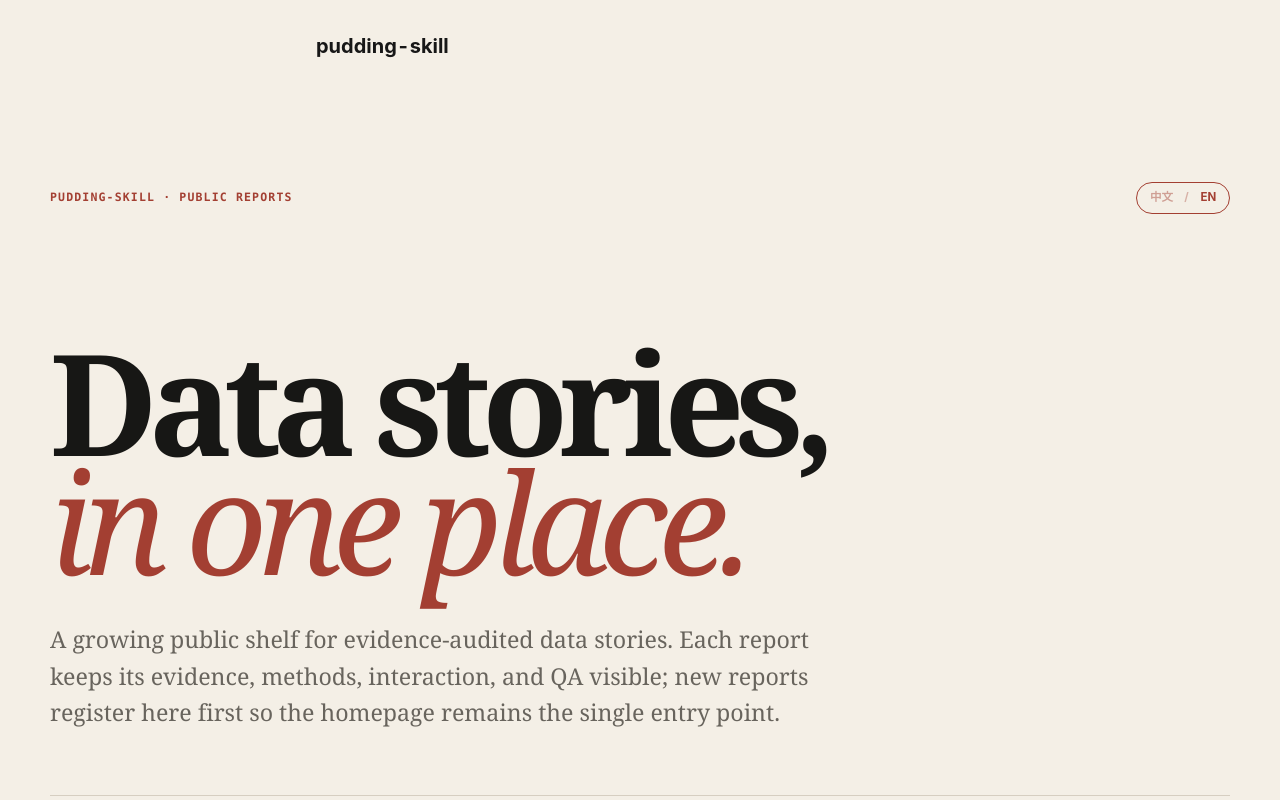
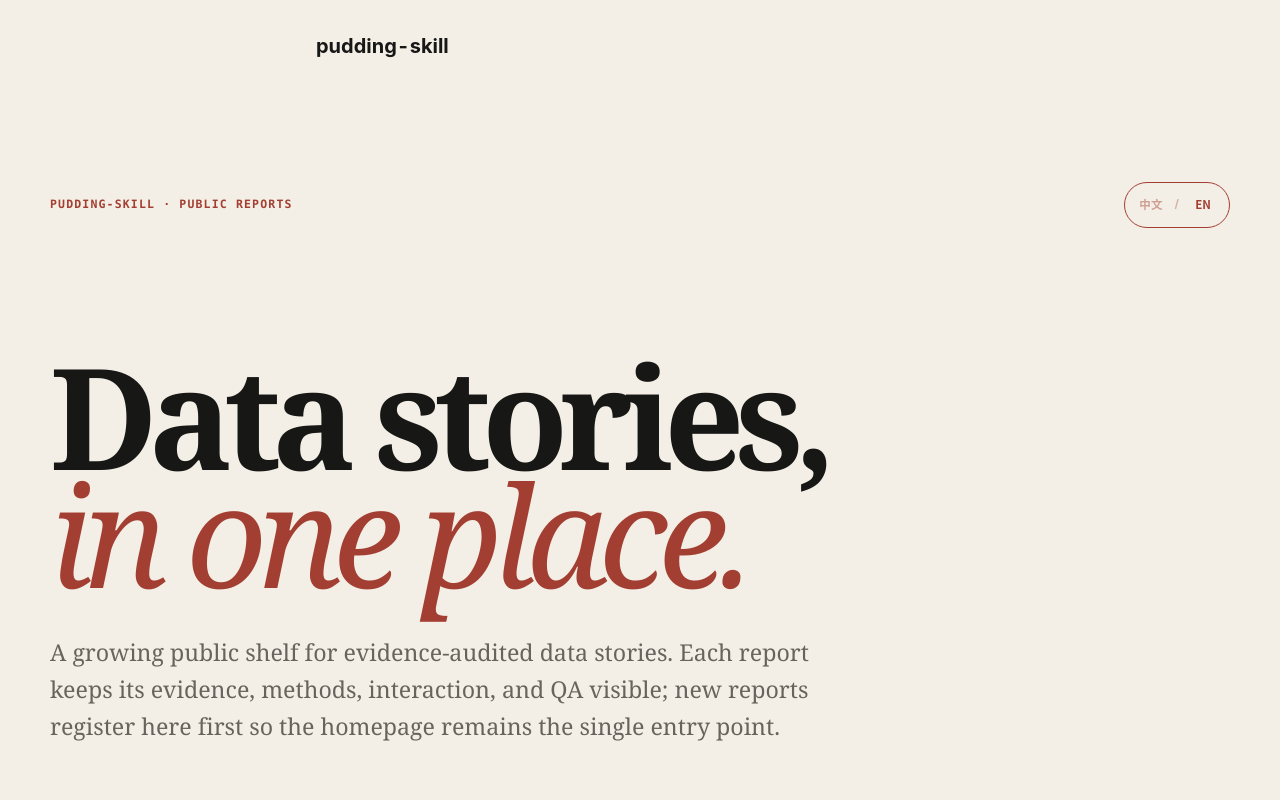
Before and after one commit to CochraneK/pudding-skill, a SvelteKit app: page / in a window 1280 px wide. Shown: the top 800 px of the page. Built offline with nearby package versions, Linux system fonts and the light colour scheme.

Commit message:
fix: make bilingual toggle touch friendly

```diff
--- a/src/components/LanguageToggle.svelte
+++ b/src/components/LanguageToggle.svelte
@@ -15,8 +15,9 @@
 	.language-toggle {
 		display: inline-flex;
 		align-items: center;
-		gap: 0.45rem;
-		padding: 0.3rem 0.55rem;
+		gap: 0.1rem;
+		padding: 0 0.25rem;
+		min-height: 46px;
 		border: 1px solid currentColor;
 		border-radius: 999px;
 		font: 700 0.72rem/1 var(--font-sans);
@@ -26,10 +27,13 @@
 	button {
 		appearance: none;
 		border: 0;
-		padding: 0.3rem 0.25rem;
+		min-width: 44px;
+		min-height: 44px;
+		padding: 0.55rem 0.45rem;
 		background: transparent;
 		color: inherit;
 		font: inherit;
+		font-family: "Noto Sans CJK SC", "PingFang SC", "Microsoft YaHei", var(--font-sans);
 		cursor: pointer;
 		opacity: 0.45;
 	}
@@ -40,7 +44,8 @@
 
 	button:focus-visible {
 		outline: 2px solid currentColor;
-		outline-offset: 2px;
+		outline-offset: 0;
+		border-radius: 999px;
 	}
 
 	span {
```
